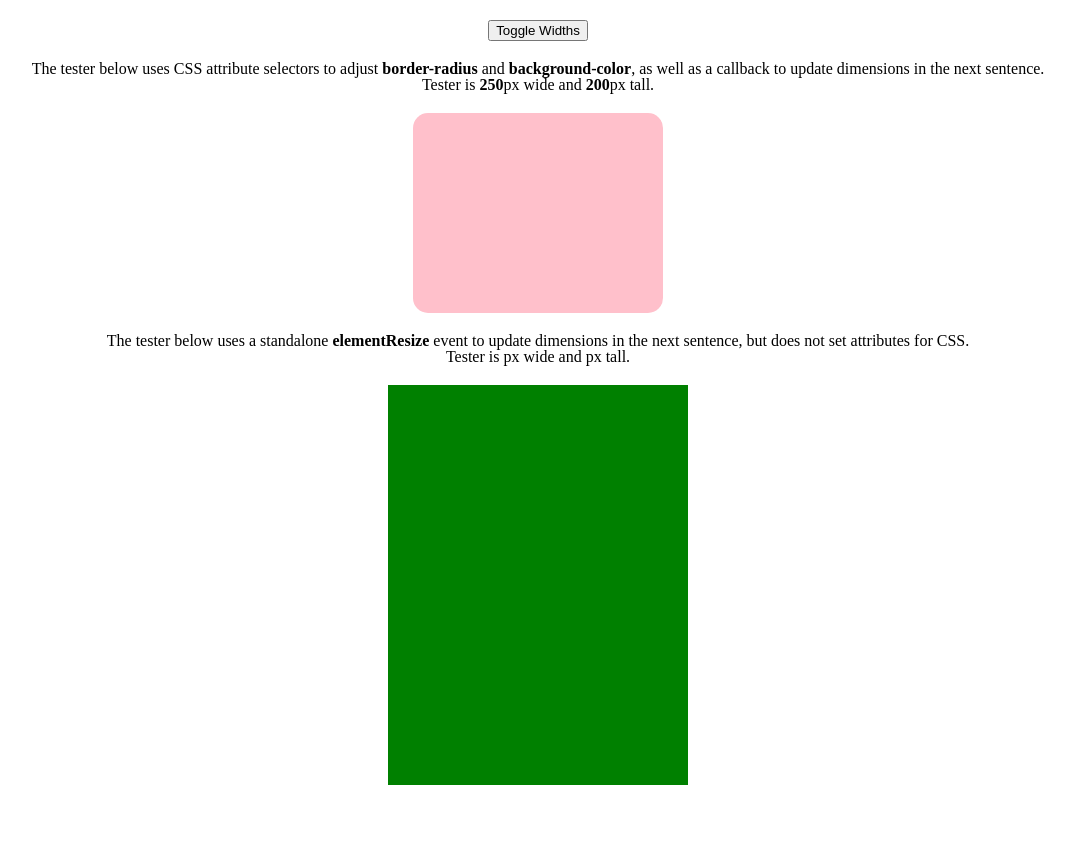
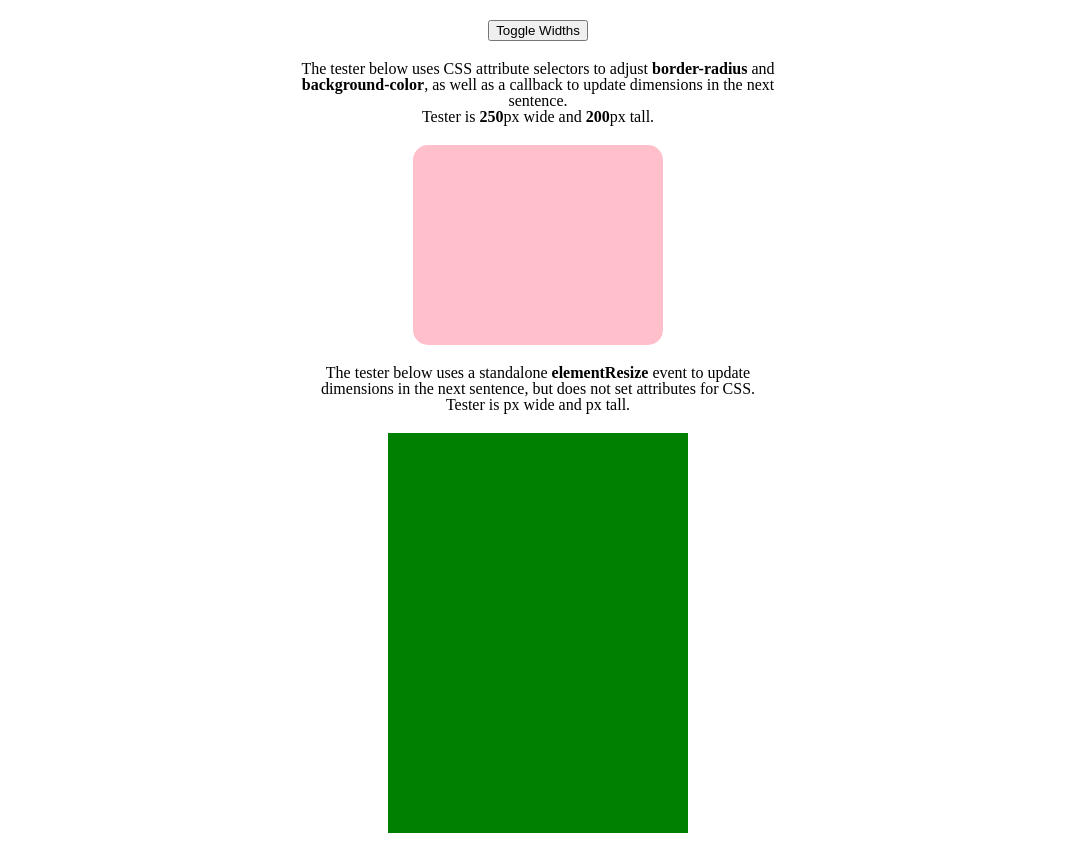
Before and after one commit to notthatnathan/jquery-elementquery, a website: page demo/index.html in a window 1280 px wide. Shown: the whole page, without its empty margins (102-1177 px from the left). Before the commit the page ends 805 px from the top, so only its background shows below. Drawn offline with nearby package versions, Linux system fonts and the light colour scheme.

Commit message:
update demo

```diff
--- a/demo/index.html
+++ b/demo/index.html
@@ -51,6 +51,8 @@
 			font-weight: bold;
 		}
 		.container {
+			width: 100%;
+			max-width: 500px;
 			margin: 20px auto;
 			text-align: center;
 		}
```
